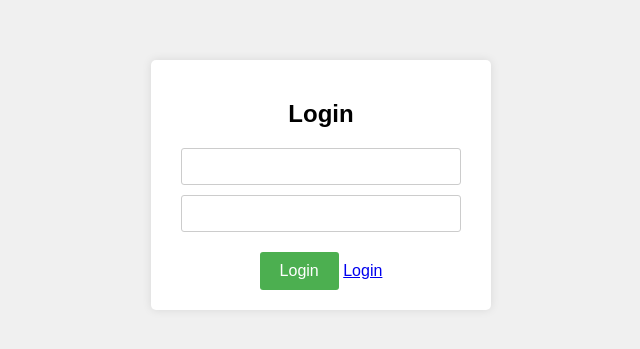
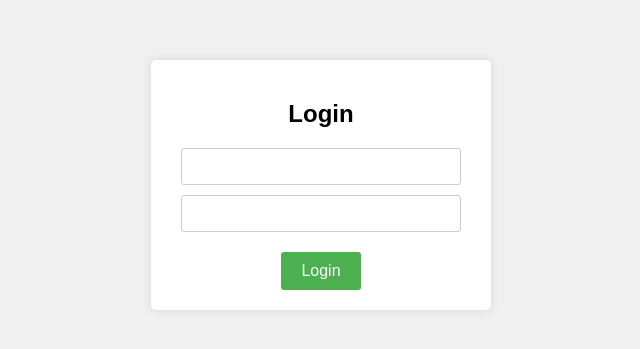
Before and after one commit to kshitijnayak/ngpcollege, a plain HTML site: page index5.html in a window 1280 px wide. Shown: the part 215-564 px from the top of the page, without its empty margins (319-959 px from the left). Drawn offline with Linux system fonts and the light colour scheme.

Commit message:
Update index5.html

```diff
--- a/index5.html
+++ b/index5.html
@@ -60,7 +60,7 @@
             <input type="text" id="username" required><br>
             <input type="password" id="password" required><br>
             <input type="submit" value="Login">
-          <a href="https://www.google.com">Login</a>
+
         </form>
     </div>
 </body>
```
